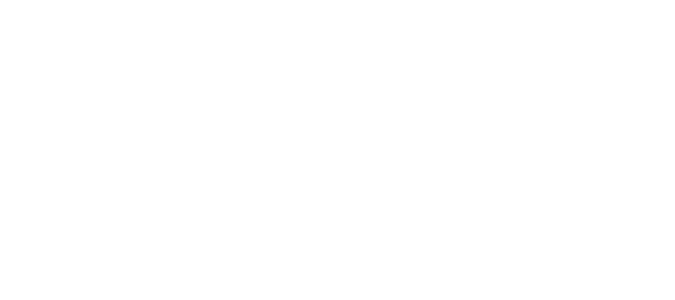
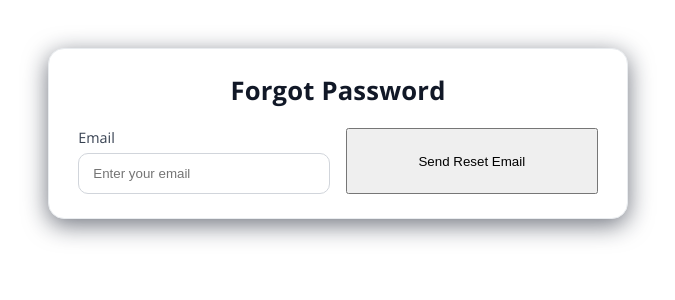
Before and after one commit to samiullahbahadur/bookStore_nodejs, a React app in the folder client/: page /forgot-password in a window 1280 px wide. Before the commit this address had no page. Shown: the top 300 px of the page, without its empty margins (302-977 px from the left). Built offline with nearby package versions, Linux system fonts and the light colour scheme; the HTML template or start-up script is replaced by a standard one.

Commit message:
fix the issue of path forgotpage

```diff
--- a/client/src/App.jsx
+++ b/client/src/App.jsx
@@ -38,7 +38,7 @@
         <Routes>
           {/* Public Route */}
           <Route path="/auth" element={<Auth />} />
-          <Route path="/forgot-passowrd" element={<ForgotPassword />} />
+          <Route path="/forgot-password" element={<ForgotPassword />} />
           <Route path="/reset-password" element={<ResetPassword />} />
 
           {/* Protected Routes */}
--- a/client/src/pages/authPage/forgotPassword.jsx
+++ b/client/src/pages/authPage/forgotPassword.jsx
@@ -1,6 +1,6 @@
 import { useState } from "react";
 import { useDispatch, useSelector } from "react-redux";
-import { forgotPassword } from "../../redux/authSlice";
+import { forgotPassword } from "./authSlice";
 import { setNotification } from "../../redux/notificationSlice";
 import { useNavigate } from "react-router-dom";
 import "./authPage.css";
```
